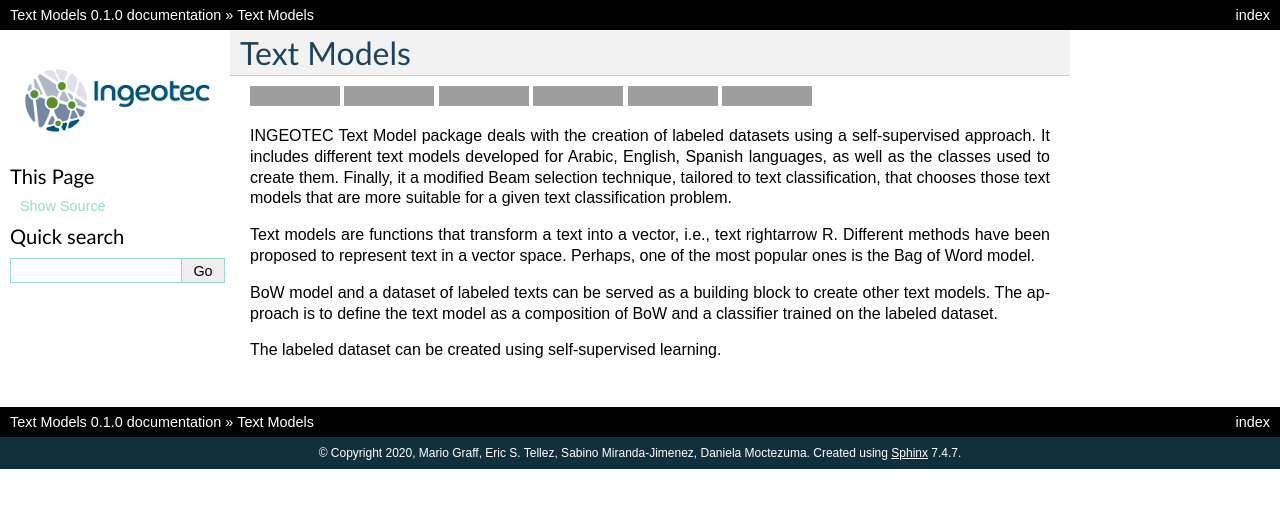
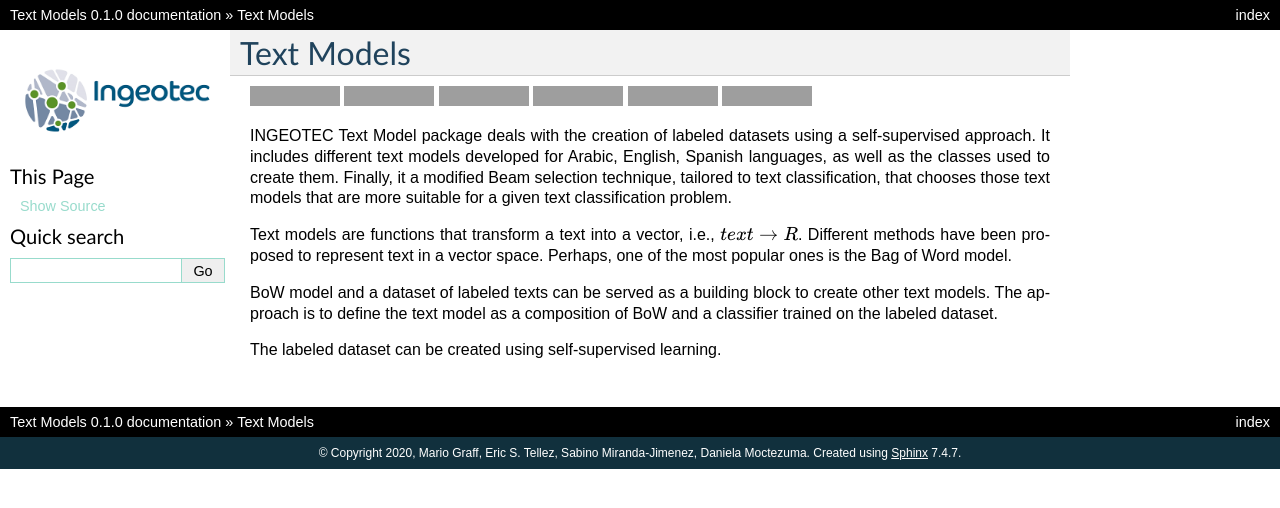
Before and after one commit to INGEOTEC/text_models, a Sphinx documentation site: the page built from docs/source/index.rst, in a window 1280 px wide, cut to the strip 0-508 px from the top of the page. Built offline with Sphinx 7.4.7, drawn with Linux system fonts in a browser that asks for light colours; some of the changed lines change nothing that is shown; grey boxes are pictures that could not be loaded.

Commit message:
First commit in develop

```diff
--- a/docs/source/index.rst
+++ b/docs/source/index.rst
@@ -29,7 +29,7 @@ technique, tailored to text classification, that chooses those text
 models that are more suitable for a given text classification problem.
 
 Text models are functions that transform a text into a vector, i.e.,
-text \rightarrow R. Different methods have been proposed to represent
+:math:`text \rightarrow R`. Different methods have been proposed to represent
 text in a vector space. Perhaps, one of the most popular ones is the
 Bag of Word model.
 
```
